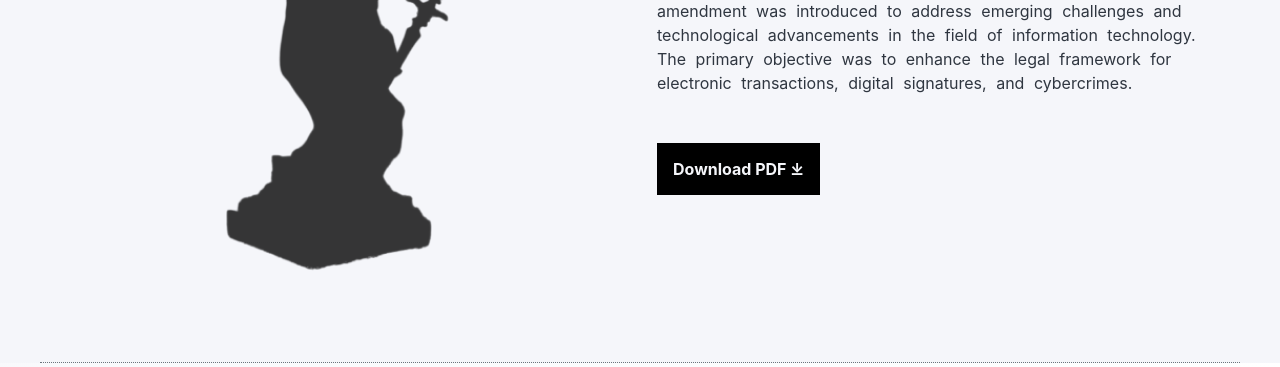
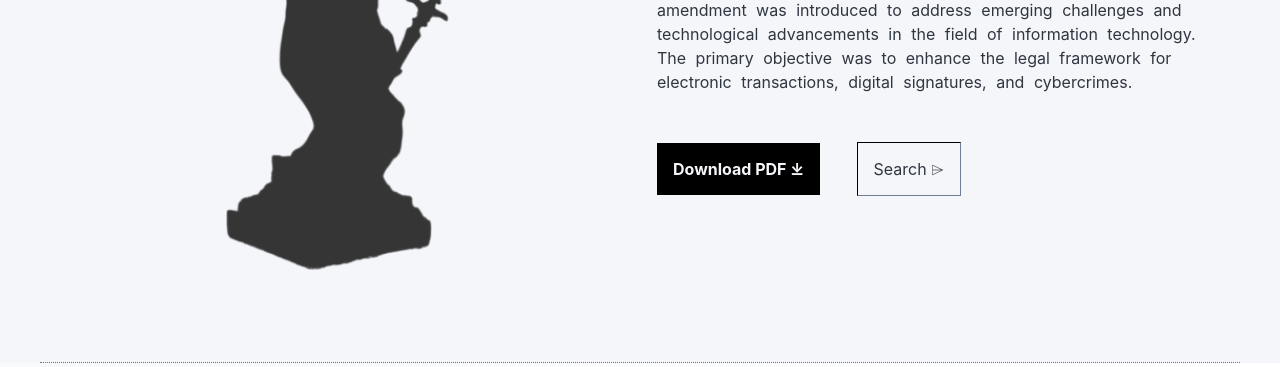
Before and after one commit to MayankDevil/CyberLaw, a plain HTML site: page index.html in a window 1280 px wide. Shown: the part 433-800 px from the top of the page. Drawn offline with Linux system fonts and the light colour scheme.

Commit message:
Update index { search button }

```diff
--- a/index.html
+++ b/index.html
@@ -51,6 +51,8 @@
                         <p> The Information Technology (Amendment) Act, 2008 is an amendment to the Information Technology Act, 2000 in India. This amendment was introduced to address emerging challenges and technological advancements in the field of information technology. The primary objective was to enhance the legal framework for electronic transactions, digital signatures, and cybercrimes. </p>
 
                         <a href="data/IT_act.pdf" target="_blank" title="IT ACT PDF free download" download="IT_act.pdf" class="btn"> Download PDF &DownArrowBar; </a>
+
+                        <a href="#search" title="on Click Search Sections" class="outline-btn"> Search &#9010; </a>
 
                         <!-- ( social media link-icon ) -->
                         <div id="social">
```
